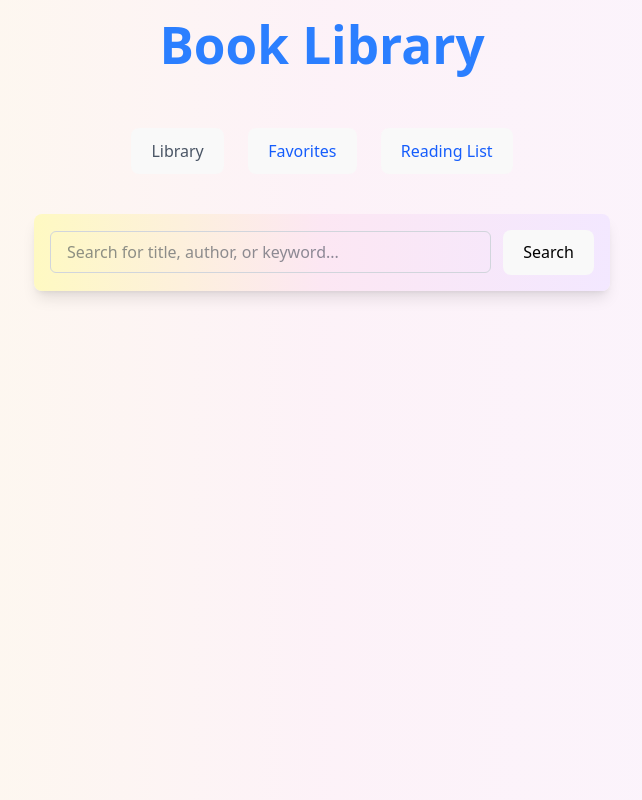
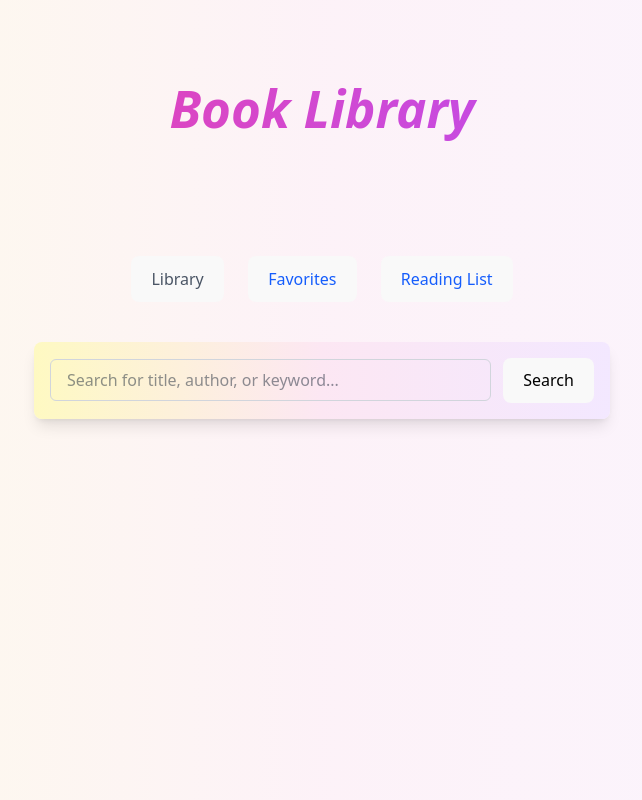
Before and after one commit to Robby47918/Rest-API-integration, a React app in the folder book-library/: page / in a window 1280 px wide. Shown: the whole page, without its empty margins (318-960 px from the left). Built offline with nearby package versions, Linux system fonts and the light colour scheme; the HTML template or start-up script is replaced by a standard one.

Commit message:
Changing a font color to match the page

```diff
--- a/book-library/src/App.jsx
+++ b/book-library/src/App.jsx
@@ -50,7 +50,7 @@ function App() {
     <div className="min-h-screen min-w-screen mx-auto px-5 sm:px-10 md:px-20 bg-gradient-to-r from-yellow-50 via-pink-50 to-purple-50">
 
 
-      <h1 className="text-4xl sm:text-6xl md:text-7xl font-bold text-center mb-6 py-4 text-blue-500">
+      <h1 className="text-4xl sm:text-6xl md:text-7xl italic font-extrabold text-center mb-6 py-20 text-transparent bg-clip-text bg-gradient-to-r from-pink-500 to-purple-500">
         Book Library
       </h1>
 
@@ -67,7 +67,7 @@ function App() {
         <button
           onClick={() => setActiveTab("favorites")}
           className={`px-4 py-2 rounded-md font-semibold ${
-            activeTab === "favorites" ? "bg-pink-500 text-gray-600" : "bg-white text-blue-600"
+            activeTab === "favorites" ? "bg-blue-500 text-gray-600" : "bg-white text-blue-600"
           }`}
         >
           Favorites
@@ -75,7 +75,7 @@ function App() {
         <button
           onClick={() => setActiveTab("readingList")}
           className={`px-4 py-2 rounded-md font-semibold ${
-            activeTab === "readingList" ? "bg-purple-500 text-gray-600" : "bg-white text-blue-600"
+            activeTab === "readingList" ? "bg-blue-500 text-gray-600" : "bg-white text-blue-600"
           }`}
         >
           Reading List
```
